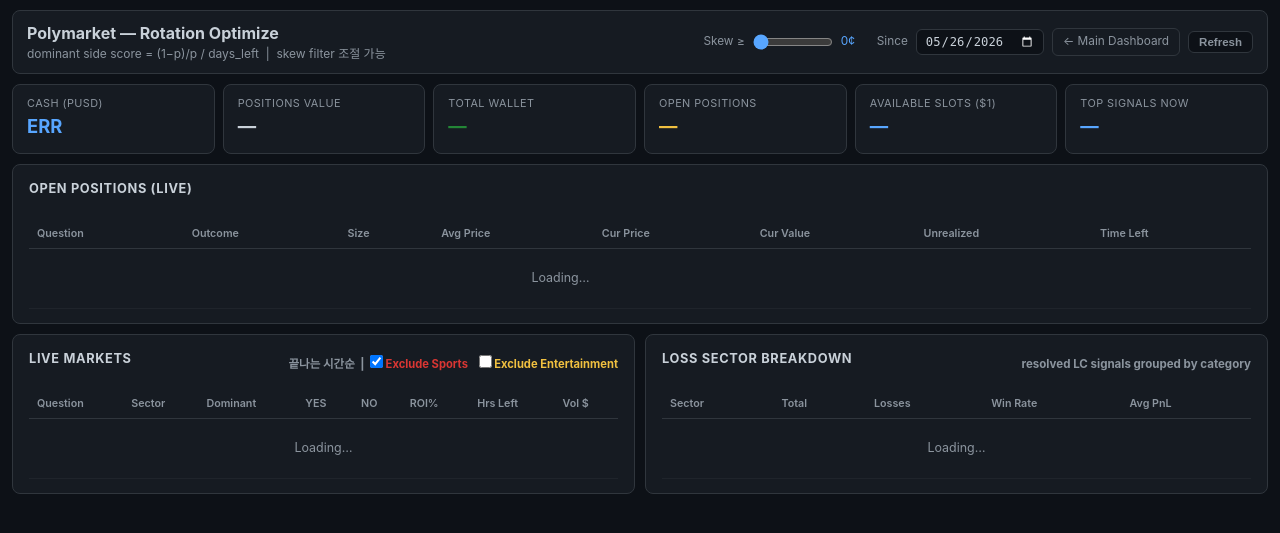
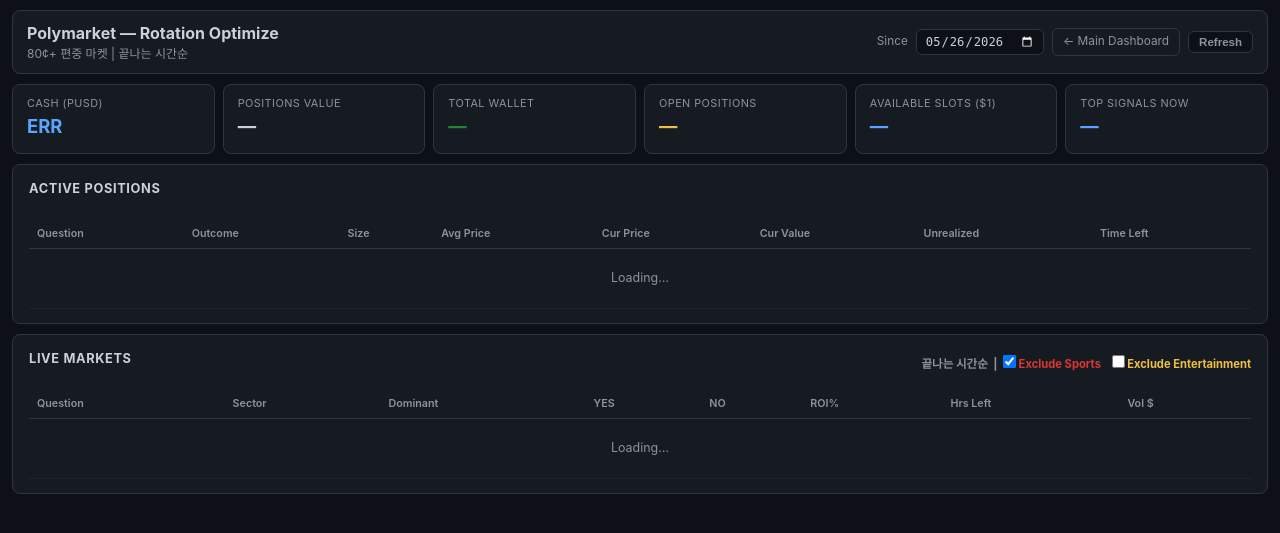
Before and after one commit to gwangbaekun/crypto-forward-tester, a Python web app: template src/app/templates/polymarket_rotation.html in a window 1280 px wide. Shown: the top 533 px of the page. Run offline with Jinja, Linux system fonts and the light colour scheme; the template is opened without the code that fills it, so the values that code supplies are empty.

Commit message:
feat: remove sectors

```diff
--- a/src/app/templates/polymarket_rotation.html
+++ b/src/app/templates/polymarket_rotation.html
@@ -79,16 +79,6 @@
     height: 6px; border-radius: 3px; background: var(--blue); min-width: 2px;
   }
 
-  /* sector table */
-  .sector-wr-bar {
-    display: inline-block; height: 8px; border-radius: 4px;
-    background: var(--green); vertical-align: middle; margin-right: 4px;
-  }
-  .sector-loss-bar {
-    display: inline-block; height: 8px; border-radius: 4px;
-    background: var(--red); vertical-align: middle; margin-right: 4px;
-  }
-
   .refresh-btn {
     font-size: 0.72rem; background: var(--bg); border: 1px solid var(--border);
     color: var(--muted); padding: 4px 10px; border-radius: 6px; cursor: pointer;
@@ -105,14 +95,9 @@
   <div class="topbar">
     <div>
       <div class="topbar-title">Polymarket — Rotation Optimize</div>
-      <div class="topbar-sub">dominant side score = (1−p)/p / days_left &nbsp;|&nbsp; skew filter 조절 가능</div>
+      <div class="topbar-sub">80¢+ 편중 마켓 | 끝나는 시간순</div>
     </div>
     <div class="topbar-right">
-      <label style="font-size:.74rem;color:var(--muted)">Skew ≥</label>
-      <input type="range" id="skew-input" min="0" max="0.99" step="0.01" value="0"
-        style="width:80px;accent-color:var(--blue)"
-        oninput="document.getElementById('skew-val').textContent=Math.round(this.value*100)+'¢'; loadTopSignals()">
-      <span id="skew-val" style="font-size:.74rem;color:var(--blue);min-width:28px">0¢</span>
       <label style="font-size:.74rem;color:var(--muted)">Since</label>
       <input type="date" id="since-input" style="background:var(--bg);border:1px solid var(--border);color:var(--text);padding:4px 8px;border-radius:6px;font-size:.76rem;color-scheme:dark;" onchange="loadAll()">
       <a class="nav-link" href="/quant/polymarket/dashboard">← Main Dashboard</a>
@@ -153,7 +138,7 @@
   <!-- open positions (live) -->
   <div class="card">
     <div class="card-header">
-      <div class="card-title">Open Positions (Live)</div>
+      <div class="card-title">Active Positions <span id="active-count" style="font-size:.75rem;color:var(--blue);font-weight:400"></span></div>
       <div class="card-sub" id="pos-wallet-addr" style="font-family:monospace;font-size:.68rem"></div>
     </div>
     <div class="tbl-wrap">
@@ -171,16 +156,59 @@
           </tr>
         </thead>
         <tbody id="positions-tbody">
-          <tr><td colspan="7" class="loading">Loading…</td></tr>
+          <tr><td colspan="8" class="loading">Loading…</td></tr>
         </tbody>
       </table>
     </div>
   </div>
 
-  <!-- two col: top signals + loss sectors -->
-  <div class="two-col">
+  <!-- pending redemption -->
+  <div class="card" id="redemption-card" style="display:none">
+    <div class="card-header">
+      <div class="card-title" style="color:var(--yellow)">Pending Redemption <span id="redemption-count" style="font-size:.75rem;font-weight:400"></span></div>
+      <div class="card-sub">해소됐지만 USDC 미회수 — Polymarket 자동 처리 대기 (24-48h)</div>
+    </div>
+    <div class="tbl-wrap">
+      <table>
+        <thead>
+          <tr>
+            <th>Question</th>
+            <th>Outcome</th>
+            <th>Size</th>
+            <th>Avg Price</th>
+            <th>Cur Value</th>
+            <th>Unrealized</th>
+          </tr>
+        </thead>
+        <tbody id="redemption-tbody"></tbody>
+      </table>
+    </div>
+  </div>
 
-    <!-- top signals -->
+  <!-- transaction history (resolved positions) -->
+  <div class="card" id="txhist-card" style="display:none">
+    <div class="card-header">
+      <div class="card-title">Transaction History <span id="txhist-count" style="font-size:.75rem;color:var(--muted);font-weight:400"></span></div>
+      <div class="card-sub">resolved signals — wins &amp; losses</div>
+    </div>
+    <div class="tbl-wrap">
+      <table>
+        <thead>
+          <tr>
+            <th>Question</th>
+            <th>Side</th>
+            <th>Entry</th>
+            <th>Result</th>
+            <th>PnL</th>
+            <th>Resolved</th>
+          </tr>
+        </thead>
+        <tbody id="txhist-tbody"></tbody>
+      </table>
+    </div>
+  </div>
+
+  <!-- live markets (full width) -->
   <div class="card">
     <div class="card-header">
       <div class="card-title">Live Markets</div>
@@ -217,31 +245,6 @@
     </div>
   </div>
 
-    <!-- loss sectors -->
-    <div class="card">
-      <div class="card-header">
-        <div class="card-title">Loss Sector Breakdown</div>
-        <div class="card-sub">resolved LC signals grouped by category</div>
-      </div>
-      <div class="tbl-wrap">
-        <table>
-          <thead>
-            <tr>
-              <th>Sector</th>
-              <th>Total</th>
-              <th>Losses</th>
-              <th>Win Rate</th>
-              <th>Avg PnL</th>
-            </tr>
-          </thead>
-          <tbody id="sector-tbody">
-            <tr><td colspan="5" class="loading">Loading…</td></tr>
-          </tbody>
-        </table>
-      </div>
-    </div>
-
-  </div>
 
 </div>
 
@@ -297,25 +300,28 @@ async function loadLiveWallet() {
 }
 
 function renderPositions(positions) {
+  const active   = positions.filter(p => p.hours_left == null || p.hours_left > 0);
+  // resolved + cur_value > 0 → pending redemption (won, waiting for payout)
+  // resolved + cur_value == 0 → already lost, skip from view (shown in TX history)
+  const resolved = positions.filter(p => p.hours_left != null && p.hours_left <= 0 && (p.current_value || 0) > 0);
+
+  // Active positions
   const tbody = document.getElementById('positions-tbody');
-  if (!positions.length) {
-    tbody.innerHTML = '<tr><td colspan="8" style="color:var(--muted);text-align:center;padding:16px">No open positions</td></tr>';
-    return;
-  }
-  tbody.innerHTML = positions.map(p => {
+  document.getElementById('active-count').textContent = active.length ? `(${active.length})` : '';
+  if (!active.length) {
+    tbody.innerHTML = '<tr><td colspan="8" style="color:var(--muted);text-align:center;padding:16px">No active positions</td></tr>';
+  } else {
+    tbody.innerHTML = active.map(p => {
       const upnl = p.unrealized_pnl;
       const upnlStr = upnl != null
         ? `<span class="${upnl >= 0 ? 'green' : 'red'}">${upnl >= 0 ? '+' : ''}$${upnl.toFixed(4)}</span>`
         : '—';
       const sideClass = (p.outcome || '').toUpperCase() === 'YES' ? 'badge-yes' : 'badge-no';
       const hl = p.hours_left;
-    let timeStr = '—';
-    if (hl != null) {
-      if (hl <= 0)        timeStr = '<span class="red">Resolved</span>';
-      else if (hl < 1)    timeStr = `<span class="red">${(hl * 60).toFixed(0)}m</span>`;
-      else if (hl < 6)    timeStr = `<span class="yellow">${hl.toFixed(1)}h</span>`;
-      else                timeStr = `${hl.toFixed(1)}h`;
-    }
+      const timeStr = hl == null ? '—'
+        : hl < 1  ? `<span class="red">${(hl * 60).toFixed(0)}m</span>`
+        : hl < 6  ? `<span style="color:var(--yellow)">${hl.toFixed(1)}h</span>`
+        :           `${hl.toFixed(1)}h`;
       return `<tr>
         <td><span class="q-text" title="${p.question}">${p.question}</span></td>
         <td><span class="badge ${sideClass}">${p.outcome || '—'}</span></td>
@@ -325,6 +331,33 @@ function renderPositions(positions) {
         <td>$${p.current_value.toFixed(4)}</td>
         <td>${upnlStr}</td>
         <td>${timeStr}</td>
+      </tr>`;
+    }).join('');
+  }
+
+  // Pending redemption
+  const card = document.getElementById('redemption-card');
+  const rtbody = document.getElementById('redemption-tbody');
+  if (!resolved.length) {
+    card.style.display = 'none';
+    return;
+  }
+  card.style.display = '';
+  document.getElementById('redemption-count').textContent = `(${resolved.length})`;
+  const totalPending = resolved.reduce((s, p) => s + (p.current_value || 0), 0);
+  rtbody.innerHTML = resolved.map(p => {
+    const upnl = p.unrealized_pnl;
+    const upnlStr = upnl != null
+      ? `<span class="${upnl >= 0 ? 'green' : 'red'}">${upnl >= 0 ? '+' : ''}$${upnl.toFixed(4)}</span>`
+      : '—';
+    const sideClass = (p.outcome || '').toUpperCase() === 'YES' ? 'badge-yes' : 'badge-no';
+    return `<tr>
+      <td><span class="q-text" title="${p.question}">${p.question}</span></td>
+      <td><span class="badge ${sideClass}">${p.outcome || '—'}</span></td>
+      <td>${p.size}</td>
+      <td>${(p.avg_price * 100).toFixed(1)}¢</td>
+      <td>$${p.current_value.toFixed(4)}</td>
+      <td>${upnlStr}</td>
     </tr>`;
   }).join('');
 }
@@ -395,7 +428,7 @@ async function loadTopSignals() {
   const excluded = [];
   if (document.getElementById('excl-sports')?.checked)        excluded.push('Sports');
   if (document.getElementById('excl-entertainment')?.checked) excluded.push('Entertainment');
-  const skewMin = parseFloat(document.getElementById('skew-input')?.value || '0');
+  const skewMin = 0.80;
   const params = new URLSearchParams({
     limit: 200,
     exclude_sectors: excluded.join(',') || '',
@@ -433,42 +466,43 @@ async function loadTopSignals() {
   }).join('');
 }
 
-async function loadLossSectors() {
+async function loadTxHistory() {
   const since = getSince();
-  const params = since ? `?since=${since}` : '';
-  const r = await fetch(`${BASE}/rotation/loss-sectors${params}`);
+  const params = new URLSearchParams({ resolved: 'yes', limit: 50 });
+  if (since) params.set('since', since);
+  const r = await fetch(`${BASE}/signals?${params}`);
   const d = await r.json();
-  const tbody = document.getElementById('sector-tbody');
-  const sectors = d.sectors || [];
-
-  if (!sectors.length) {
-    tbody.innerHTML = '<tr><td colspan="5" class="loading">No data</td></tr>';
-    return;
-  }
-
-  const maxLoss = sectors[0].losses || 1;
-  tbody.innerHTML = sectors.map(s => {
-    const lossBarW = Math.round((s.losses / maxLoss) * 50);
-    const wrBarW   = Math.round((s.win_rate / 100) * 50);
-    const pnlClass = s.avg_pnl >= 0 ? 'green' : 'red';
-    const wrClass  = s.win_rate >= 85 ? 'green' : s.win_rate >= 70 ? 'yellow' : 'red';
+  const sigs = d.signals || [];
+  const card = document.getElementById('txhist-card');
+  if (!sigs.length) { card.style.display = 'none'; return; }
+  card.style.display = '';
+  document.getElementById('txhist-count').textContent = `(${sigs.length})`;
+  const tbody = document.getElementById('txhist-tbody');
+  tbody.innerHTML = sigs.map(s => {
+    const price = (s.side === 'YES' ? s.yes_price : s.no_price) || 0;
+    const pnl   = s.actual_pnl;
+    const isWin = pnl != null && pnl > 0;
+    const pnlStr = pnl != null
+      ? `<span class="${isWin ? 'green' : 'red'}">${pnl >= 0 ? '+' : ''}${(pnl * 100).toFixed(1)}%</span>`
+      : '—';
+    const resultStr = s.actual_outcome
+      ? `<span class="${isWin ? 'green' : 'red'}">${s.actual_outcome}</span>`
+      : '—';
+    const sideClass = s.side === 'YES' ? 'badge-yes' : 'badge-no';
+    const ts = s.resolved_at ? s.resolved_at.slice(0, 16).replace('T', ' ') : '—';
     return `<tr>
-      <td><strong>${s.sector}</strong></td>
-      <td>${s.total}</td>
-      <td>
-        <span class="sector-loss-bar" style="width:${lossBarW}px"></span>${s.losses}
-      </td>
-      <td>
-        <span class="sector-wr-bar" style="width:${wrBarW}px"></span>
-        <span class="${wrClass}">${s.win_rate}%</span>
-      </td>
-      <td class="${pnlClass}">${s.avg_pnl >= 0 ? '+' : ''}${s.avg_pnl}%</td>
+      <td><span class="q-text" title="${s.question}">${s.question}</span></td>
+      <td><span class="badge ${sideClass}">${s.side || '—'}</span></td>
+      <td>${price ? (price * 100).toFixed(1) + '¢' : '—'}</td>
+      <td>${resultStr}</td>
+      <td>${pnlStr}</td>
+      <td style="color:var(--muted);font-size:.68rem">${ts}</td>
     </tr>`;
   }).join('');
 }
 
 async function loadAll() {
-  await Promise.all([loadLiveWallet(), loadTopSignals(), loadLossSectors()]);
+  await Promise.all([loadLiveWallet(), loadTopSignals(), loadTxHistory()]);
 }
 
 // 기본값: 오늘
```
Also changed, not shown: src/app/templates/polymarket_dashboard.html (+35 -2 lines), src/features/strategy/polymarket/late_convergence/config.yaml (+7 -0 lines), src/features/strategy/polymarket/late_convergence/engine.py (+56 -0 lines). Lines whose indentation alone changed are shown as unchanged.
